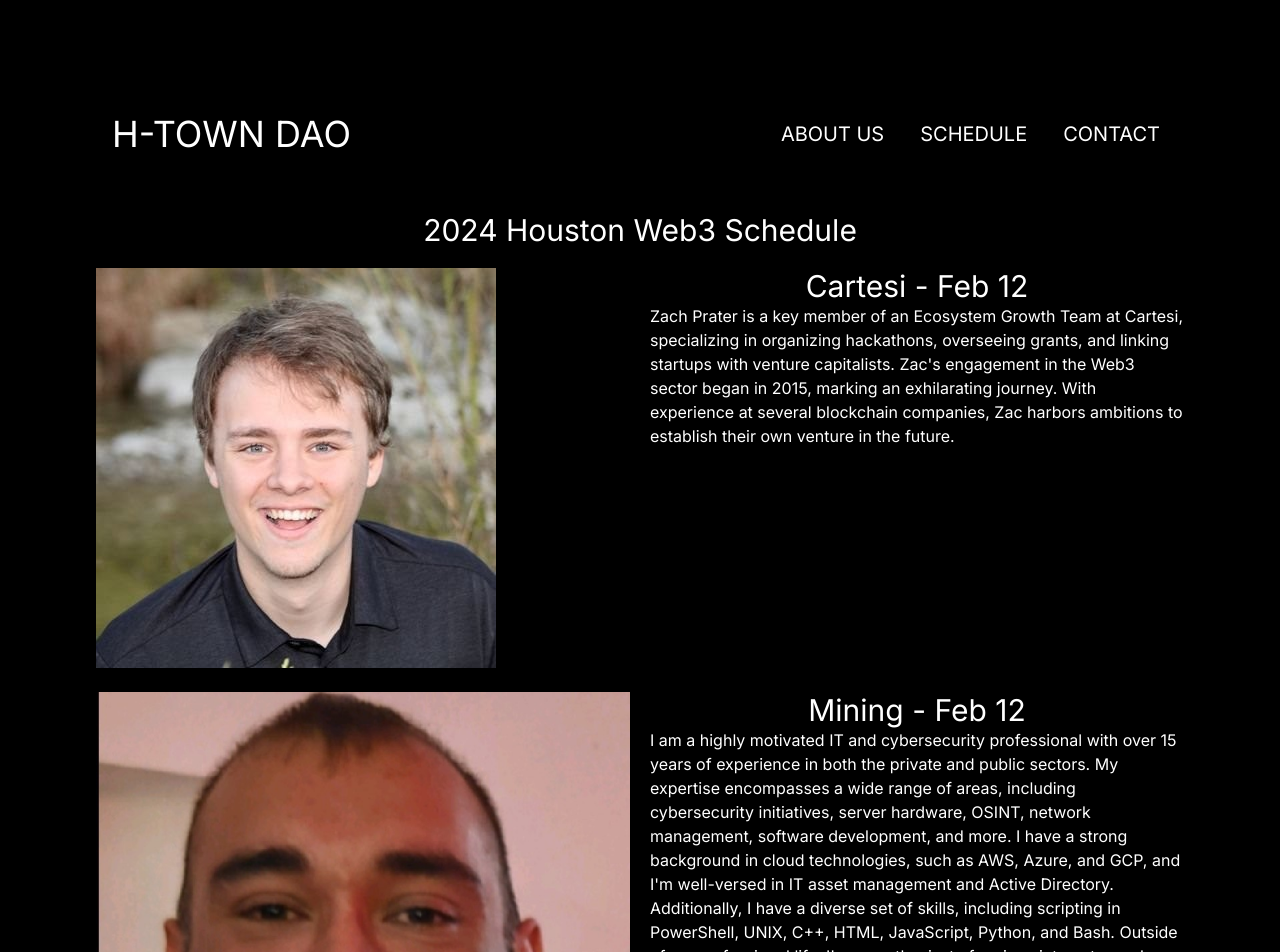
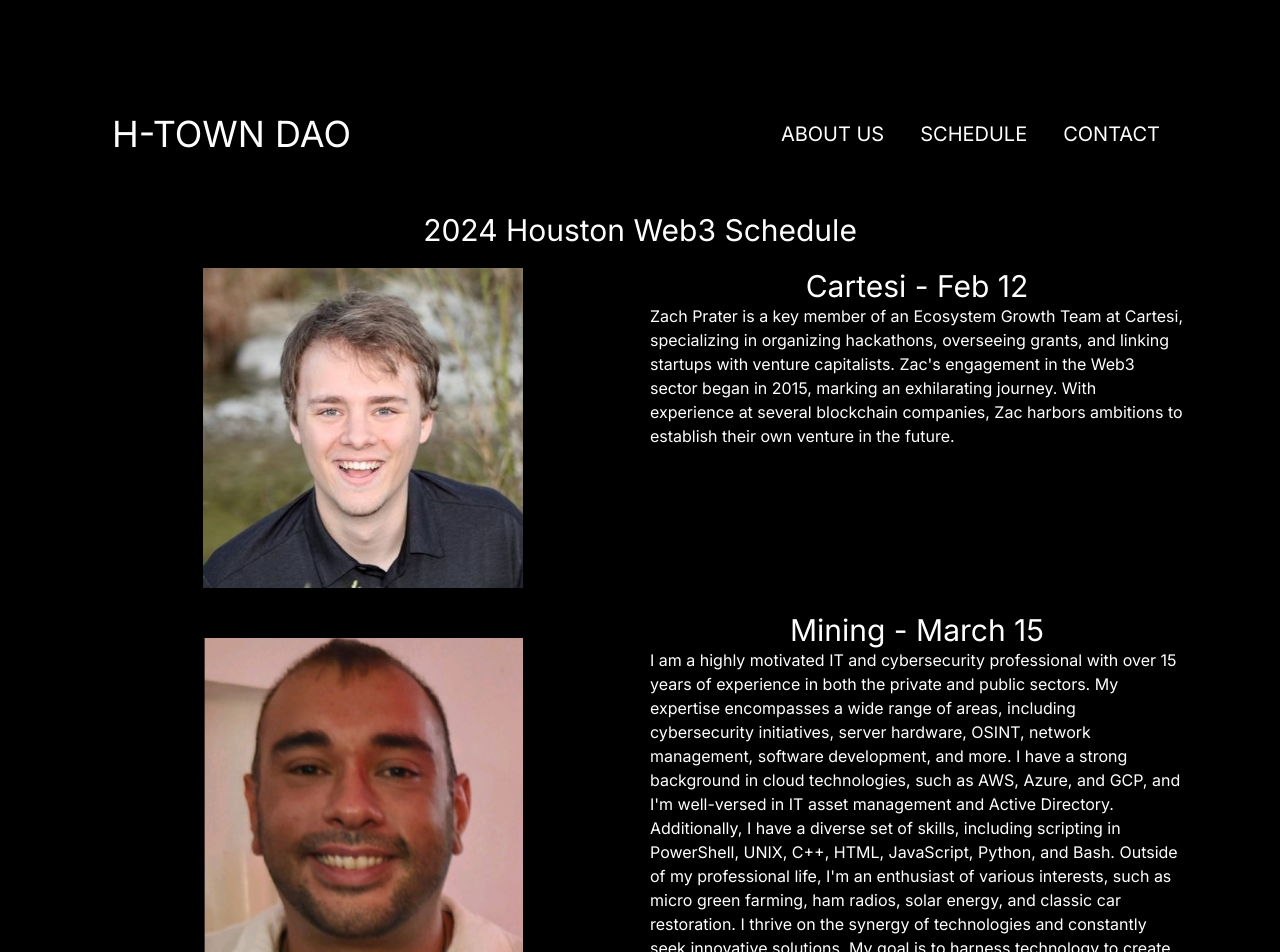
Before and after one commit to h-town-dao/h-town-dao-website, a Next.js app: page /schedule in a window 1280 px wide. Shown: the top 952 px of the page. Built offline with nearby package versions, Linux system fonts and the light colour scheme.

Commit message:
fixed formatting

```diff
--- a/src/app/schedule/page.tsx
+++ b/src/app/schedule/page.tsx
@@ -6,9 +6,9 @@ const Schedule = () => {
     <div className=''>
       <div className='flex text-3xl pt-10 justify-center'>2024 Houston Web3 Schedule</div>
       <div className='pt-5'>
-        <div className='lg:grid grid-cols-2 gap-5'>
-          <div className=''>
-            <img src={info.schedule[202402].image}></img>
+        <div className='lg:grid grid-cols-2 gap-5 w-full'>
+          <div className='flex justify-center items-center'>
+            <img className='w-80 h-80' src={info.schedule[202402].image} />
           </div>
           <div className=''>
             <div className='text-3xl text-center'>Cartesi - Feb 12</div>
@@ -17,11 +17,11 @@ const Schedule = () => {
         </div>
         <br />
         <div className='lg:grid grid-cols-2 gap-5'>
-          <div className=''>
-            <img src={info.schedule[202403].image}></img>
+          <div className='flex justify-center items-center'>
+            <img className='w-80 h-80' src={info.schedule[202403].image} />
           </div>
           <div className=''>
-            <div className='text-3xl text-center'>Mining - Feb 12</div>
+            <div className='text-3xl text-center'>Mining - March 15</div>
             {info.schedule[202403].description}
           </div>
         </div>
```
